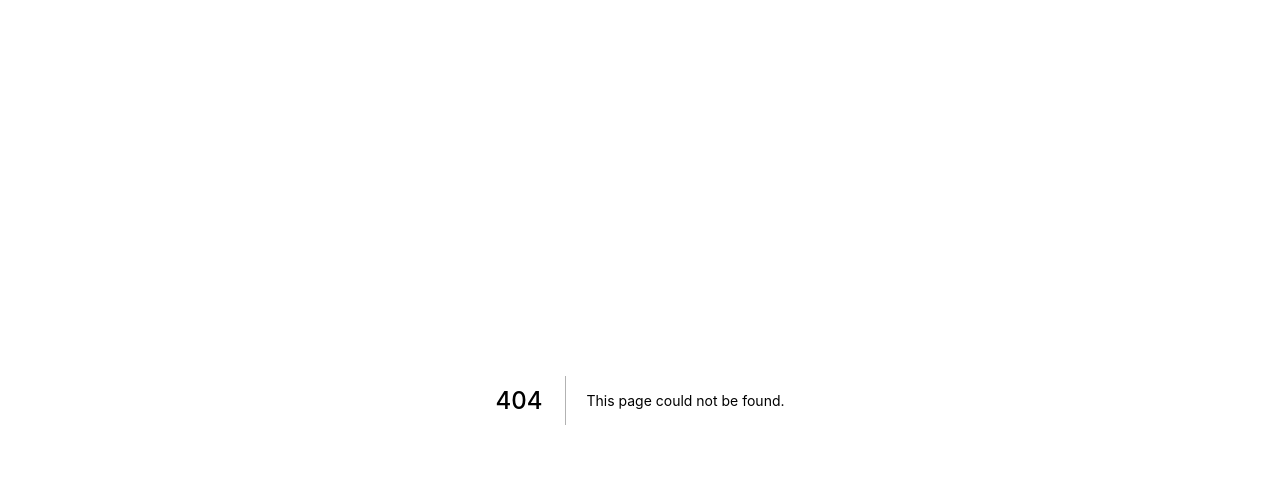
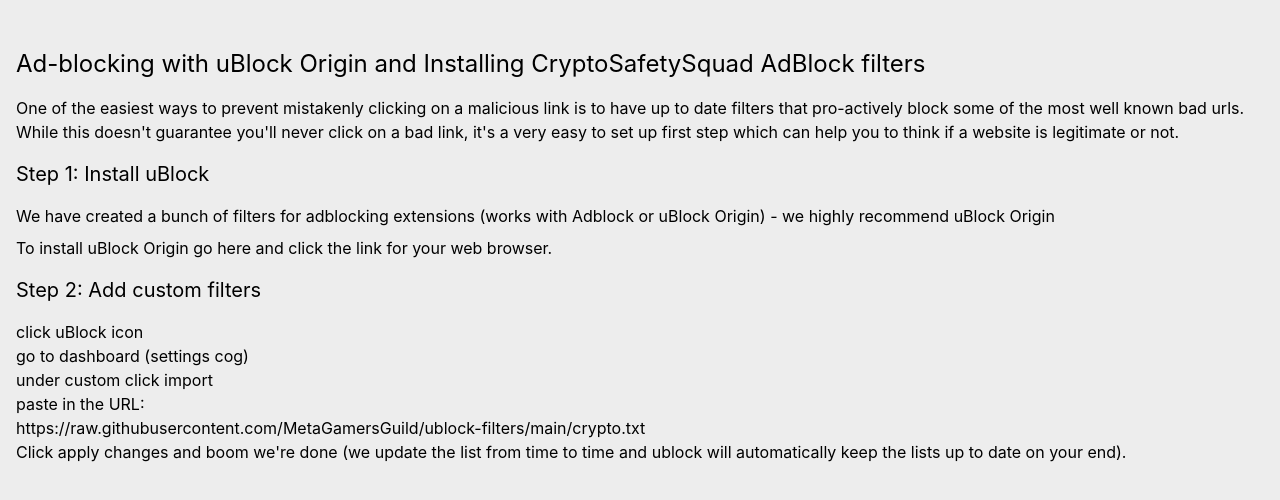
Before and after one commit to CryptoSafetySquad/website, a Next.js app: page /guides/adblock in a window 1280 px wide. Before the commit this address had no page. Shown: the top 500 px of the page. Built offline with nearby package versions, Linux system fonts and the light colour scheme.

Commit message:
Create adblock guide and generic page component.

```diff
--- /dev/null
+++ b/Components/Page.tsx
@@ -0,0 +1,29 @@
+import type { NextPage } from 'next'
+import Head from 'next/head'
+import Image from 'next/image'
+
+interface PageComponentProps {
+    title?: string;
+    slug?: string;
+    children?: any;
+}
+
+const Page: NextPage = (props: PageComponentProps) => {
+  const { title, slug, children } = props
+  return (
+    <div>
+      <Head>
+        <title>Crypto Safety Squad | Home</title>
+        <meta name="description" content="A community project dedicated to onboarding new users safely into CryptoCurrencies." />
+        <link rel="icon" href="/favicon.ico" />
+      </Head>
+
+      <main className='max-w-7xl m-auto py-4 px-2 md:py-12 md:px-4 bg-dark rounded-md'>
+        {children}
+        {/* <Discussion slug='guides/adblock' title='AdBlocking' /> */}
+      </main>
+    </div>
+  )
+}
+
+export default Page
--- /dev/null
+++ b/pages/guides/adblock.tsx
@@ -0,0 +1,49 @@
+import type { NextPage } from 'next'
+import Head from 'next/head'
+import Image from 'next/image'
+import Page from '../../Components/Page'
+
+const AdBlock: NextPage = () => {
+  const content = (
+    <>
+        <h1 className='mb-4'>Ad-blocking with uBlock Origin and Installing CryptoSafetySquad AdBlock filters</h1>
+
+        <p>One of the easiest ways to prevent mistakenly clicking on a malicious link is to have up to date filters that pro-actively block some of the most well known bad urls.</p>
+        <p>While this doesn&apos;t guarantee you&apos;ll never click on a bad link, it&apos;s a very easy to set up first step which can help you to think if a website is legitimate or not.</p>
+
+        <h2 className='my-4'>Step 1: Install uBlock</h2>
+        <p className='mb-2'>We have created a bunch of filters for adblocking extensions (works with Adblock or uBlock Origin) - we highly recommend uBlock Origin</p>
+        <p className='mb-2'>To install uBlock Origin go <a href='https://github.com/gorhill/uBlock' target='_blank' rel='noreferrer noopener'>here</a> and click the link for your web browser.</p>
+        <h2 className='my-4'>Step 2: Add custom filters</h2>
+        <ul>
+        <li>click uBlock icon</li>
+        <li>go to dashboard (settings cog)</li>
+        <li>under custom click import</li>
+        <li>paste in the URL:</li>
+        </ul>
+        <div className='code'>
+        <p>https://raw.githubusercontent.com/MetaGamersGuild/ublock-filters/main/crypto.txt</p>
+        </div>
+        <p className='mb-8'>Click apply changes and boom we&apos;re done (we update the list from time to time and ublock will automatically keep the lists up to date on your end).</p>
+        {/* <Discussion slug='guides/adblock' title='AdBlocking' /> */}
+    </>
+  );
+
+  return <Page slug='guides/adblock'>{content}</Page>
+
+  return (
+    <div>
+      <Head>
+        <title>Crypto Safety Squad | Home</title>
+        <meta name="description" content="A community project dedicated to onboarding new users safely into CryptoCurrencies." />
+        <link rel="icon" href="/favicon.ico" />
+      </Head>
+
+      <main className='max-w-7xl m-auto py-4 px-2 md:py-12 md:px-4 bg-dark rounded-md'>
+
+      </main>
+    </div>
+  )
+}
+
+export default AdBlock
```
